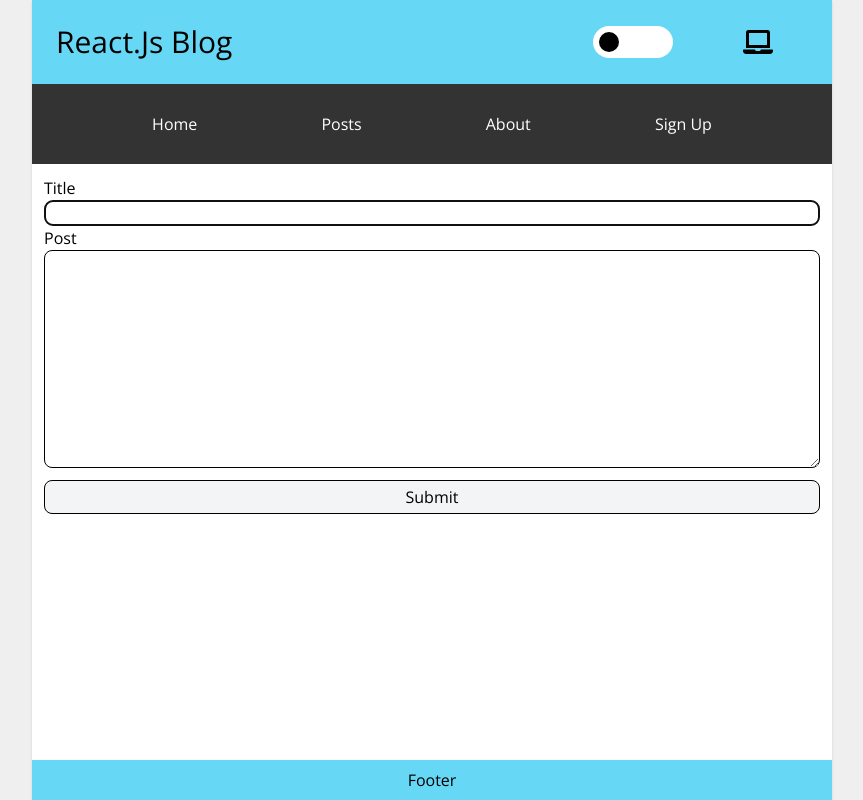
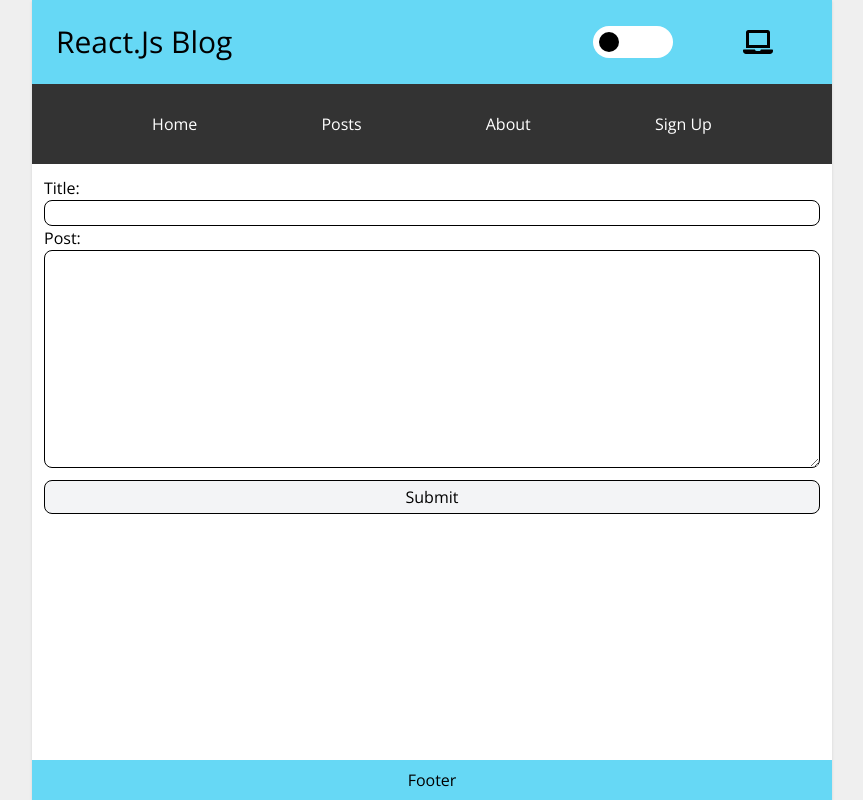
Before and after one commit to HalilUzer/react-practices, a React (Vite) app in the folder blog/: page /post in a window 1280 px wide. Shown: the whole page, without its empty margins (208-1071 px from the left). Built offline with nearby package versions, Linux system fonts and the light colour scheme.

Commit message:
blog: reusable components added to NewPostRouter

```diff
--- a/blog/src/routers/NewPostRouter.tsx
+++ b/blog/src/routers/NewPostRouter.tsx
@@ -5,6 +5,8 @@ import { MouseEvent } from 'react';
 import { MdOutlineDone } from 'react-icons/md';
 import { ClipLoader } from 'react-spinners';
 import Button from '../components/buttons/Button.tsx';
+import TextInput from '../components/inputs/TextInput.tsx';
+import TextAreaInput from '../components/inputs/TextAreaInput.tsx';
 
 
 
@@ -31,10 +33,10 @@ export default function NewPostRouter() {
 
     return (
         <form className='flex flex-col p-3' action="" onSubmit={e => e.preventDefault()}>
-            <label htmlFor="title">Title</label>
-            <input type="text" id="title" required onChange={e => setNewPost({ ...newPost, title: e.target.value })} autoFocus className="border border-black border-solid rounded-lg dark:bg-dark-blue " value={newPost.title} />
-            <label htmlFor="post">Post</label>
-            <textarea id="post" required rows={9} cols={10} onChange={e => setNewPost({ ...newPost, body: e.target.value })} className="border border-black border-solid rounded-lg mb-3 dark:bg-dark-blue" value={newPost.body} />
+            <label htmlFor="title">Title:</label>
+            <TextInput id='title' required onChange={e => setNewPost({ ...newPost, title: e.target.value })} value={newPost.title}/>
+            <label htmlFor="post">Post:</label>
+            <TextAreaInput id='post' required rows={9} cols={10} onChange={e => setNewPost({ ...newPost, body: e.target.value })} value={newPost.body}/>
             <Button onClick={e => handleSubmit(e, newPost!)}>
                 {isLoading ? <ClipLoader size={25} /> : isDone ?
                     <MdOutlineDone size={25} /> : "Submit"}
```
